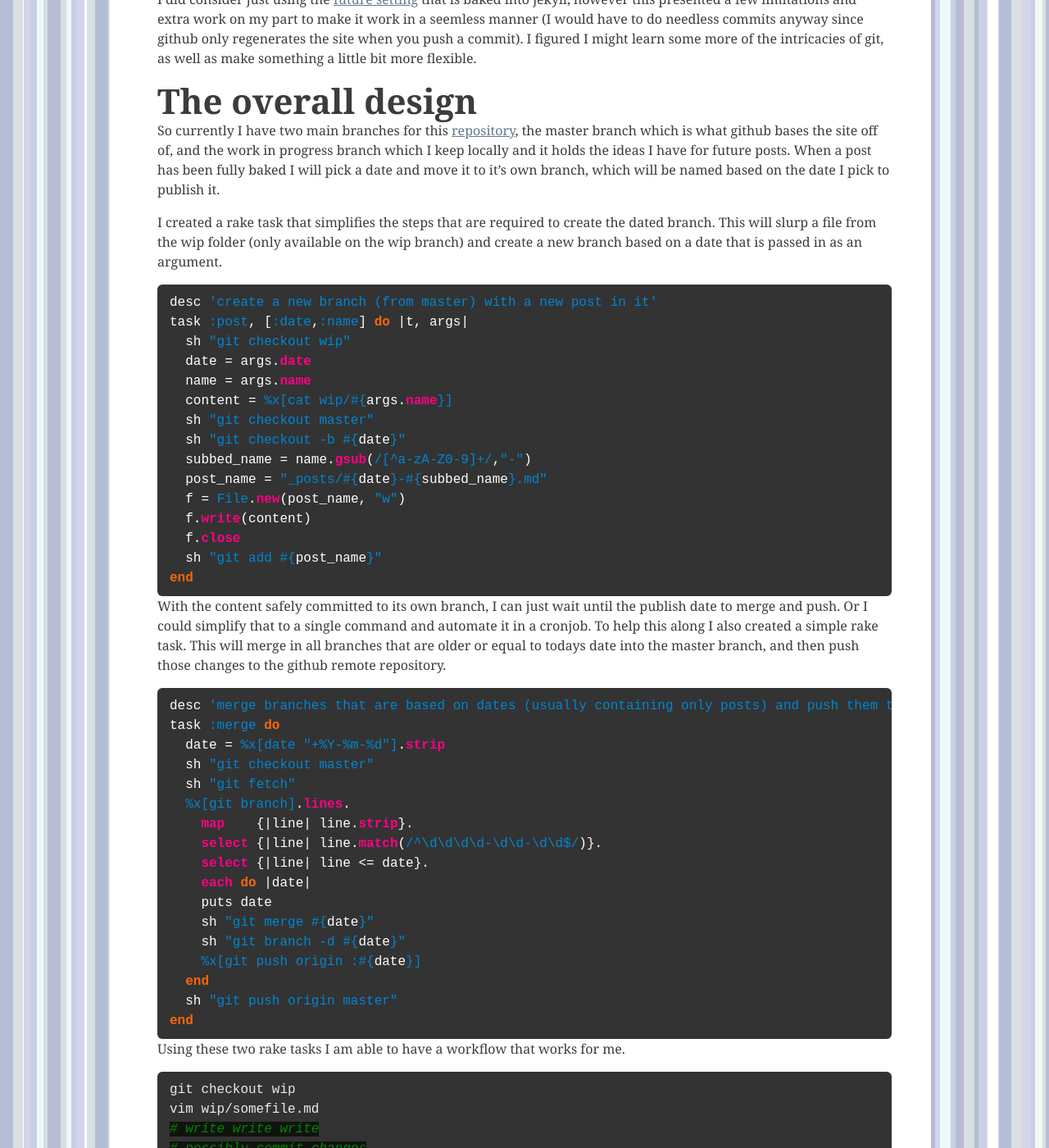
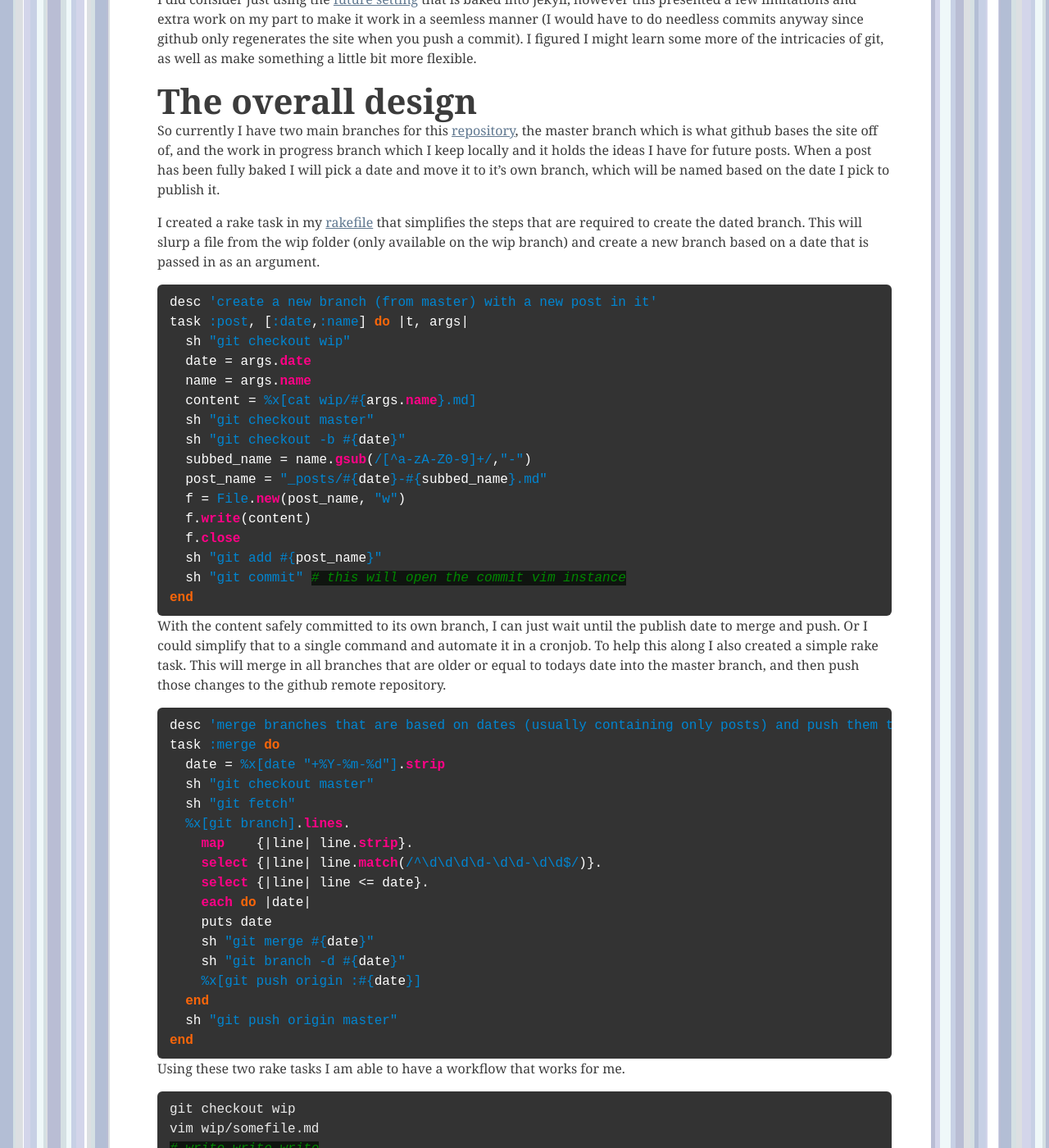
Before and after one commit to barkmadley/barkmadley.github.com, a Jekyll site: the page built from wip/future.md, in a window 1280 px wide and 1400 px high, scrolled down 419 px. Shown: the whole window at 82% size. Built offline with Jekyll 4.4.1, drawn with Linux system fonts in a browser that asks for light colours; nearby versions of some CDN libraries; Markdown is read by kramdown in place of the engine named in the settings; some of the changed text lies outside the part shown.

Commit message:
checkpointing. almost done

```diff
--- a/wip/future.md
+++ b/wip/future.md
@@ -1,6 +1,22 @@
 ---
 layout: post
 title: future posts with jekyll
+data: |
+  {% if site.safe %} <!-- This is only true when run on github -->
+  {% else %}
+  <header>
+    <h2>work in progress</h2>
+  </header>
+  <ul class="posts">
+  {% for pag in site.pages %}
+    {% if pag.url contains '/wip/' %}
+    <li>
+      <a href="{{ pag.url }}">{{ pag.title }}</a>
+    </li>
+    {% endif %}
+  {% endfor %}
+  </ul>
+  {% endif %}
 ---
 
 Since I created a [jekyll](link) based website that will contain all my future
@@ -28,10 +44,11 @@
 a post has been fully baked I will pick a date and move it to it's own branch,
 which will be named based on the date I pick to publish it.
 
-I created a rake task that simplifies the steps that are required to create the
-dated branch. This will slurp a file from the wip folder (only available on the
-wip branch) and create a new branch based on a date that is passed in as an
-argument.
+I created a rake task in my
+[rakefile](https://github.com/barkmadley/barkmadley.github.com/blob/master/Rakefile)
+that simplifies the steps that are required to create the dated branch. This
+will slurp a file from the wip folder (only available on the wip branch) and
+create a new branch based on a date that is passed in as an argument.
 
 {% highlight ruby %}
 desc 'create a new branch (from master) with a new post in it'
@@ -39,7 +56,7 @@
   sh "git checkout wip"
   date = args.date
   name = args.name
-  content = %x[cat wip/#{args.name}]
+  content = %x[cat wip/#{args.name}.md]
   sh "git checkout master"
   sh "git checkout -b #{date}"
   subbed_name = name.gsub(/[^a-zA-Z0-9]+/,"-")
@@ -48,6 +65,7 @@
   f.write(content)
   f.close
   sh "git add #{post_name}"
+  sh "git commit" # this will open the commit vim instance
 end
 {% endhighlight %}
 
@@ -90,4 +108,9 @@
 rake merge
 {% endhighlight %}
 
-https://github.com/barkmadley/barkmadley.github.com/blob/master/Rakefile
+In addition to this I have also made it easier to preview my work in progress
+pages by using the site.pages enumeration to see what I have in the pipeline.
+
+{% highlight html %}
+  {{ page.data }}
+{% endhighlight %}
```
